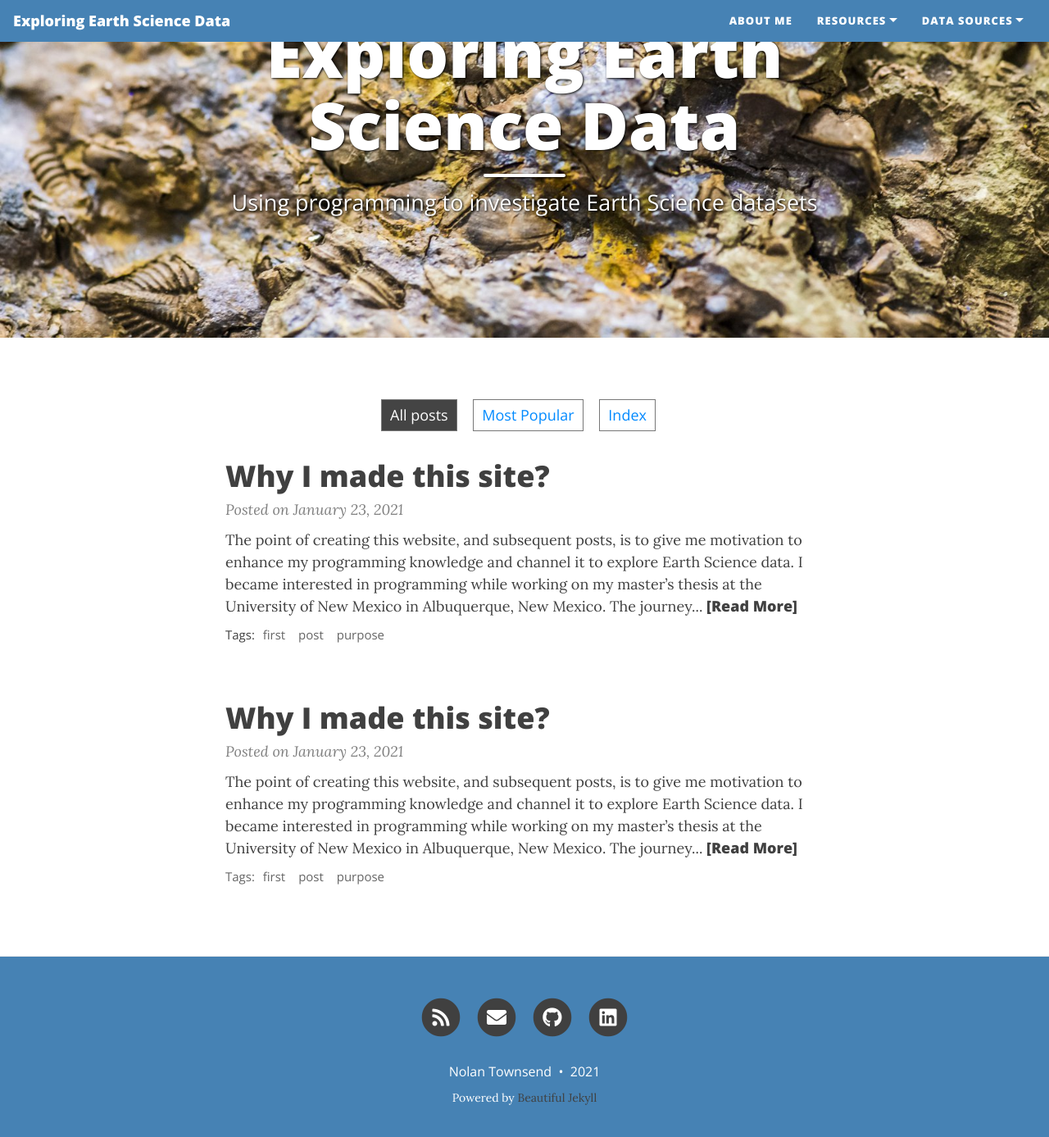
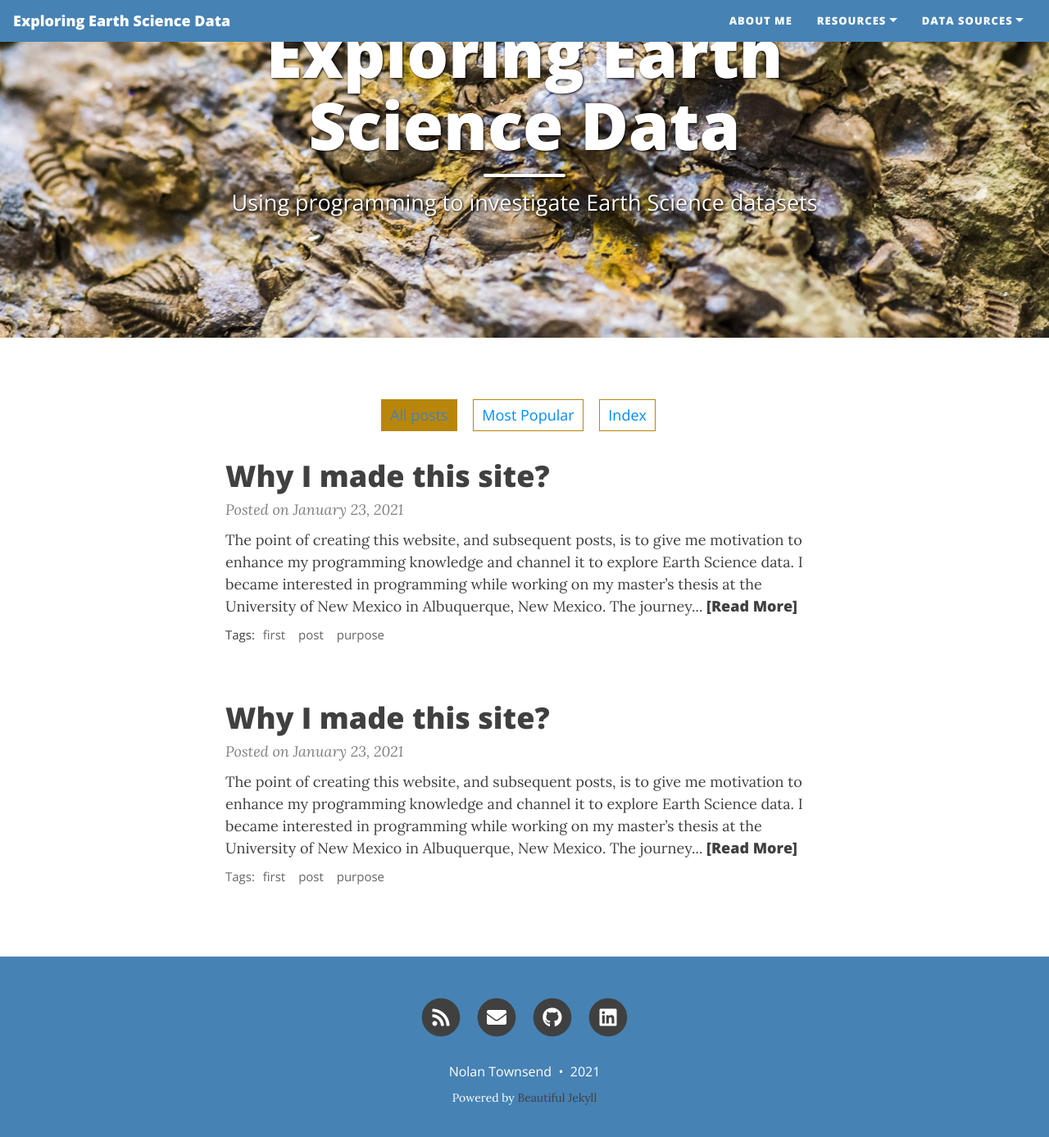
Before and after one commit to nolantownsend/nolantownsend.github.io, a Jekyll site: the page built from index.html, in a window 1280 px wide and 1400 px high, scrolled down 221 px. Shown: the top 1387 px of the window at 82% size. Built offline with Jekyll 4.4.1, drawn with Linux system fonts in a browser that asks for light colours; nearby versions of some CDN libraries; the list of posts is cut into pages by our own code.

Commit message:
update sorting box colors index.css

```diff
--- a/_config.yml
+++ b/_config.yml
@@ -1,7 +1,3 @@
-plugins:
-  - jekyll-feed
-  - jekyll-paginate
-  - jekyll-sitemap
 # Name of website
 title: Exploring Earth Science Data
 
--- a/assets/css/index.css
+++ b/assets/css/index.css
@@ -14,7 +14,7 @@
   .list-filters .list-filter  {
     text-decoration: none !important;
     margin-right: 0.9375rem;
-    border: 1px solid #777;
+    border: 1px solid #B8860B;
     padding: 0.3125rem 0.625rem;
     cursor: pointer;
     display: inline-block;
@@ -22,8 +22,8 @@
 
   .list-filters .list-filter.filter-selected,
   .list-filters .list-filter:hover {
-    color: #fff;
-    background: #444;
+    color: #4682B4;
+    background: #B8860B;
   }
 
   @media only screen and (max-width: 550px) {
```
